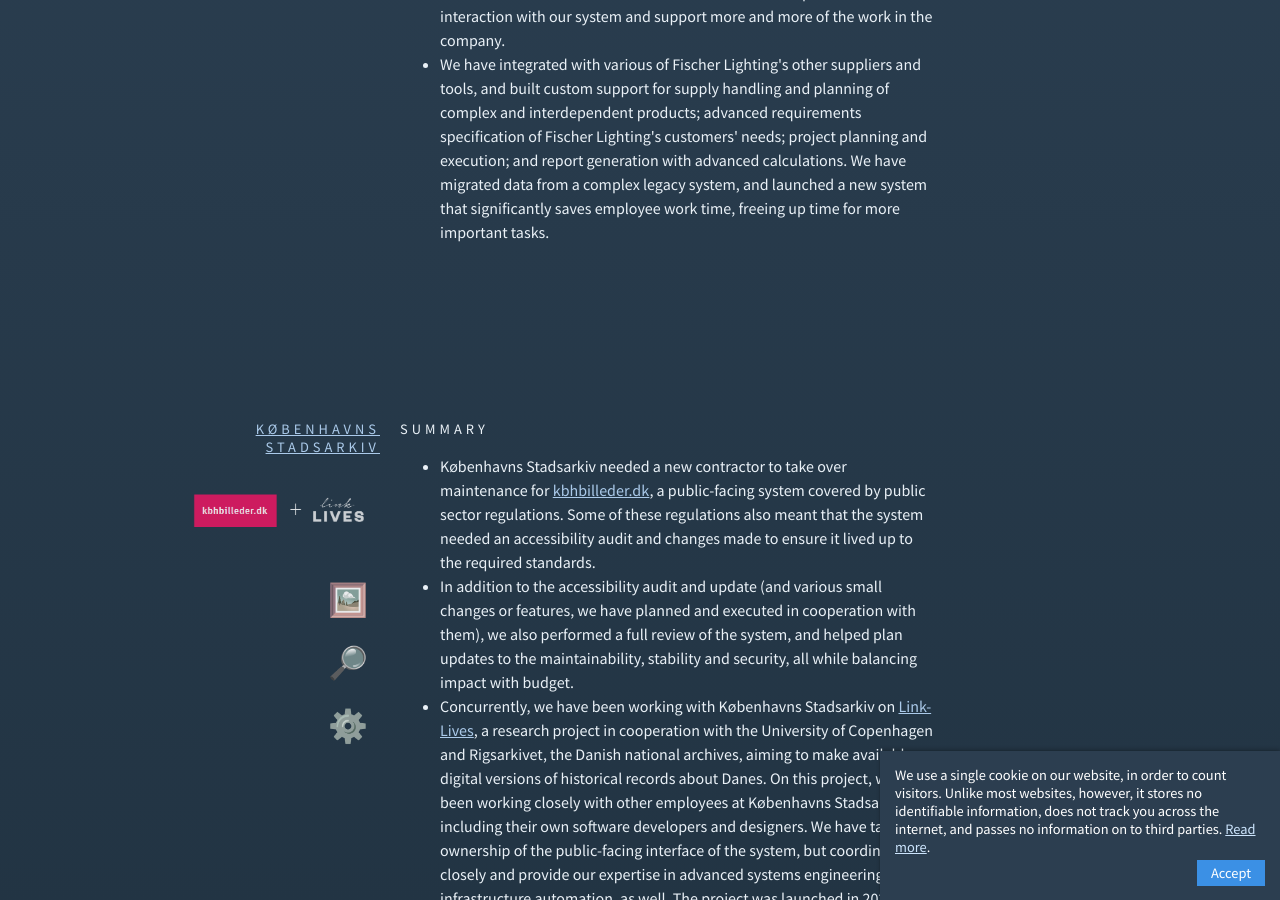
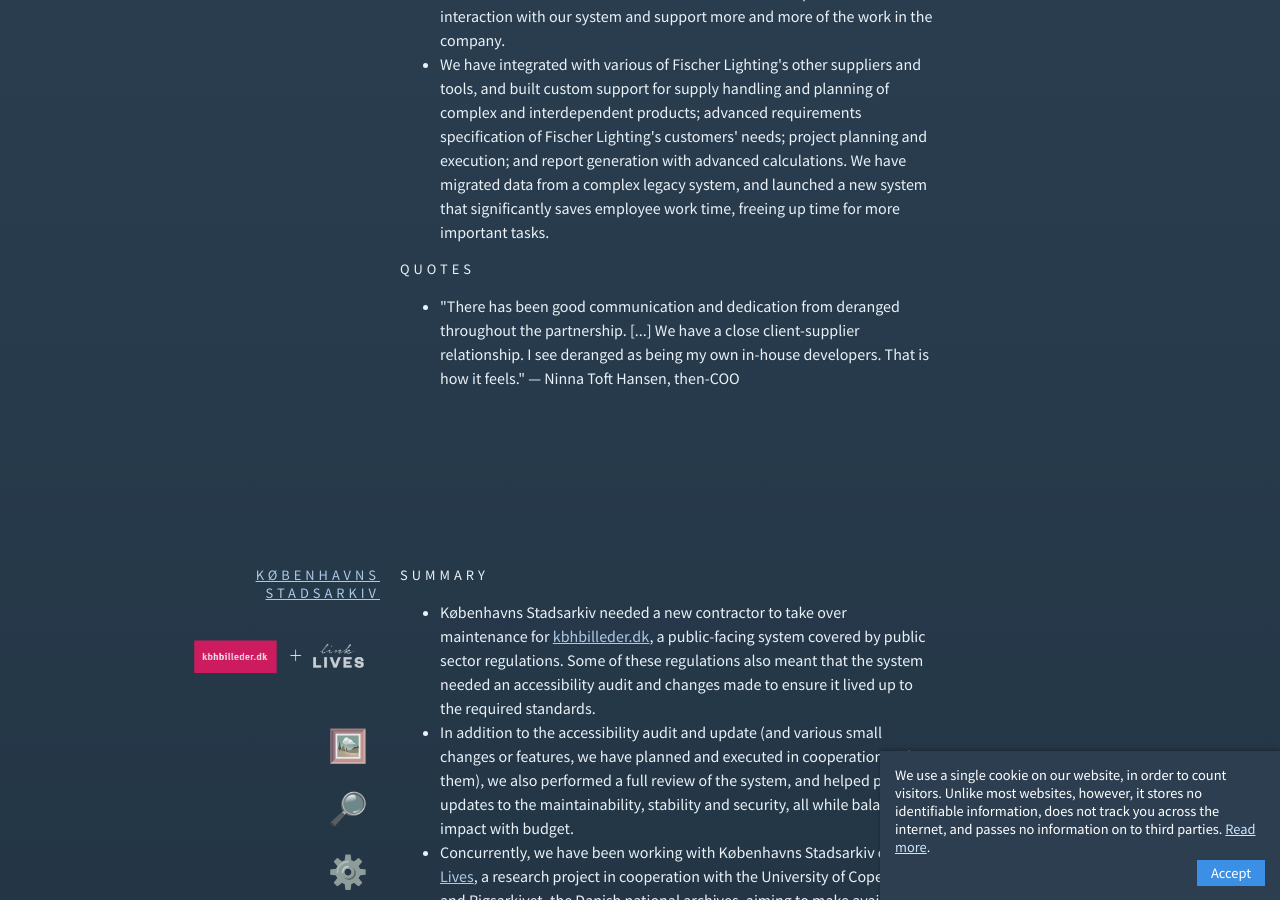
Before and after one commit to derangeddk/deranged.dk, a Jekyll site: the page built from cases/index.html, in a window 1280 px wide and 900 px high, scrolled down 1869 px. Built offline with Jekyll 4.4.1, drawn with Linux system fonts in a browser that asks for light colours; some of the changed text lies outside the part shown.

Commit message:
Add some quotes we have gotten in the past

```diff
--- a/cases/index.html
+++ b/cases/index.html
@@ -261,6 +261,10 @@
                     We have integrated with various of Fischer Lighting's other suppliers and tools, and built custom support for supply handling and planning of complex and interdependent products; advanced requirements specification of Fischer Lighting's customers' needs; project planning and execution; and report generation with advanced calculations. We have migrated data from a complex legacy system, and launched a new system that significantly saves employee work time, freeing up time for more important tasks.
                 </li>
             </ul>
+            <h1>Quotes</h1>
+            <ul>
+                <li>"There has been good communication and dedication from deranged throughout the partnership. [...] We have a close client-supplier relationship. I see deranged as being my own in-house developers. That is how it feels." &mdash; Ninna Toft Hansen, then-COO</li>
+            </ul>
         </div>
     </div>
 
@@ -289,6 +293,11 @@
                     Concurrently, we have been working with Københavns Stadsarkiv on <a href="https://link-lives.dk/" target="_blank" rel="noopener">Link-Lives</a>, a research project in cooperation with the University of Copenhagen and Rigsarkivet, the Danish national archives, aiming to make available digital versions of historical records about Danes. On this project, we have been working closely with other employees at Københavns Stadsarkiv, including their own software developers and designers. We have taken ownership of the public-facing interface of the system, but coordinate closely and provide our expertise in advanced systems engineering and infrastructure automation, as well. The project was launched in 2022, and has been covered in Danish media, <a href="https://link-lives.dk/de-almindelige-danskeres-historie/" target="_blank" rel="noopener">including Weekendavisen</a>.
                 </li>
             </ul>
+
+            <h1>Quotes</h1>
+            <ul>
+                <li>"I have never worked with anyone who has taken on so much respon&shy;sibility." &mdash; Signe Trolle Gronemann, Specialkonsulent and Product Owner</li>
+            </ul>
         </div>
     </div>
 </section>
```
